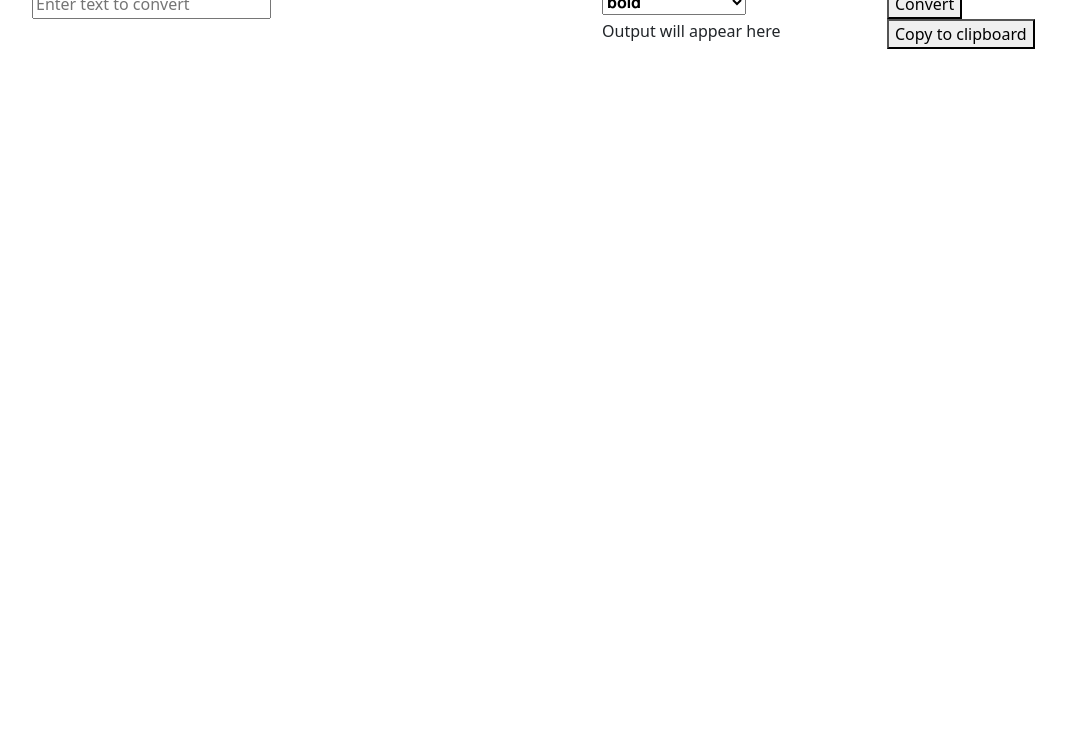
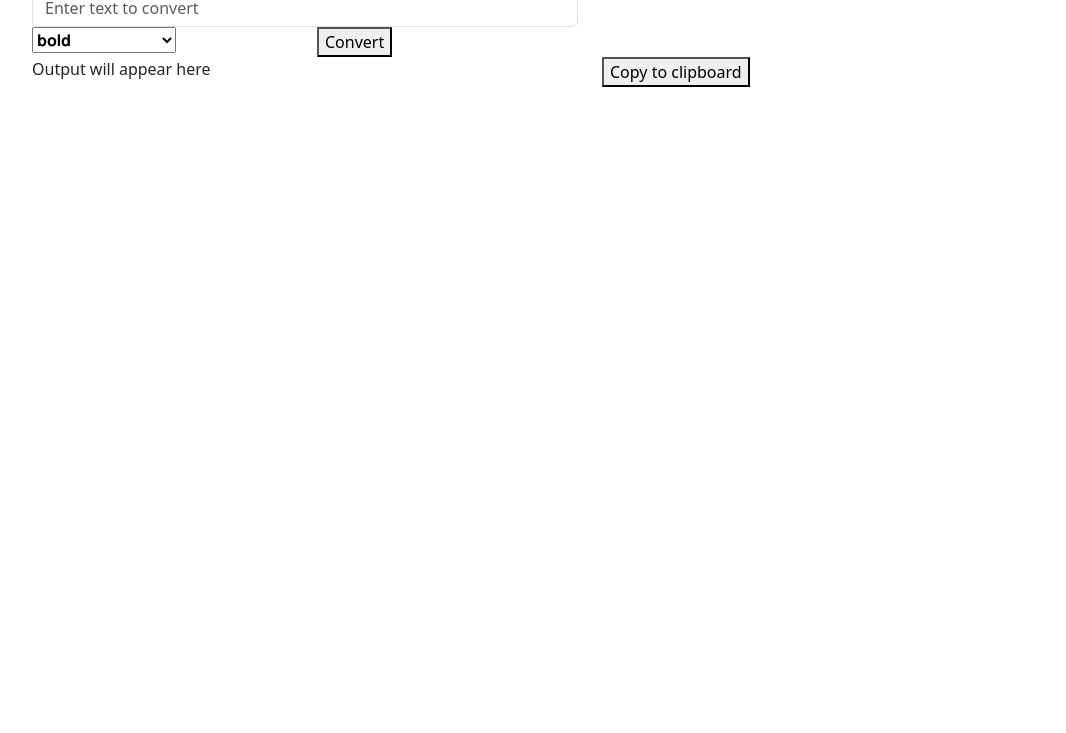
Before and after one commit to omiq/omiq.github.io, a plain HTML site: page fancytext/index.html in a window 1280 px wide. Shown: the part 67-800 px from the top of the page, without its empty margins (50-1116 px from the left). Drawn offline with nearby package versions, Linux system fonts and the light colour scheme.

Commit message:
rows and cols

```diff
--- a/fancytext/index.html
+++ b/fancytext/index.html
@@ -41,8 +41,10 @@
             <h1>Fancy Text Generator</h1>
             <div class="row">
                 <div class="col-md-6">
-                    <input type="text" id="inputText" placeholder="Enter text to convert">
+                    <input type="text" id="inputText" placeholder="Enter text to convert" size="80" class="form-control">
                 </div>
+            </div>
+            <div class="row">
                 <div class="col-md-6">
             <!-- styles dropdown populate using enum from convertToUnicodeStyle.js -->
                     <div class="row">
@@ -52,6 +54,8 @@
                         </div>
                         <div class="col-md-6">
                             <button id="convertButton">Convert</button>
+                        </div>
+                    </div>
                 </div>
             </div>
             <div class="row">
```
Lines whose indentation alone changed are shown as unchanged.
